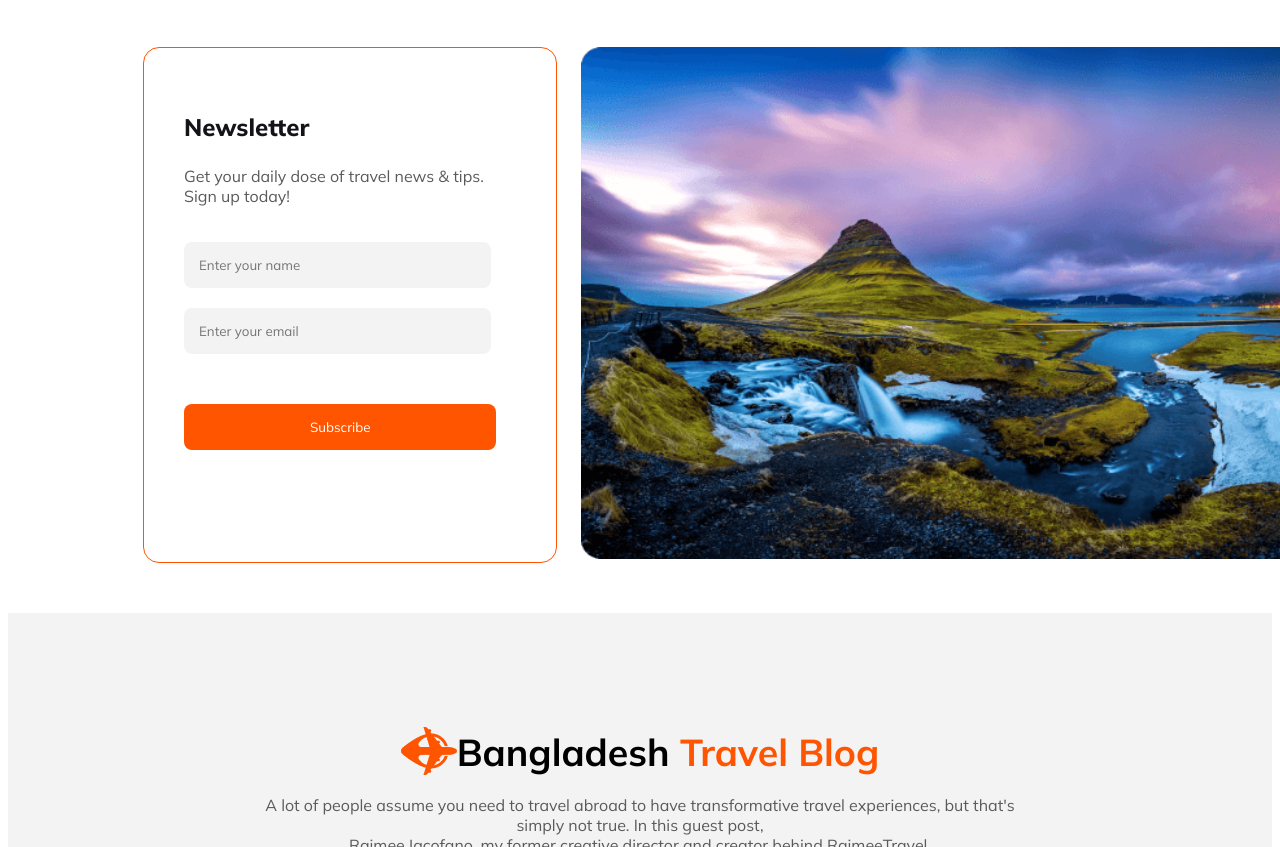
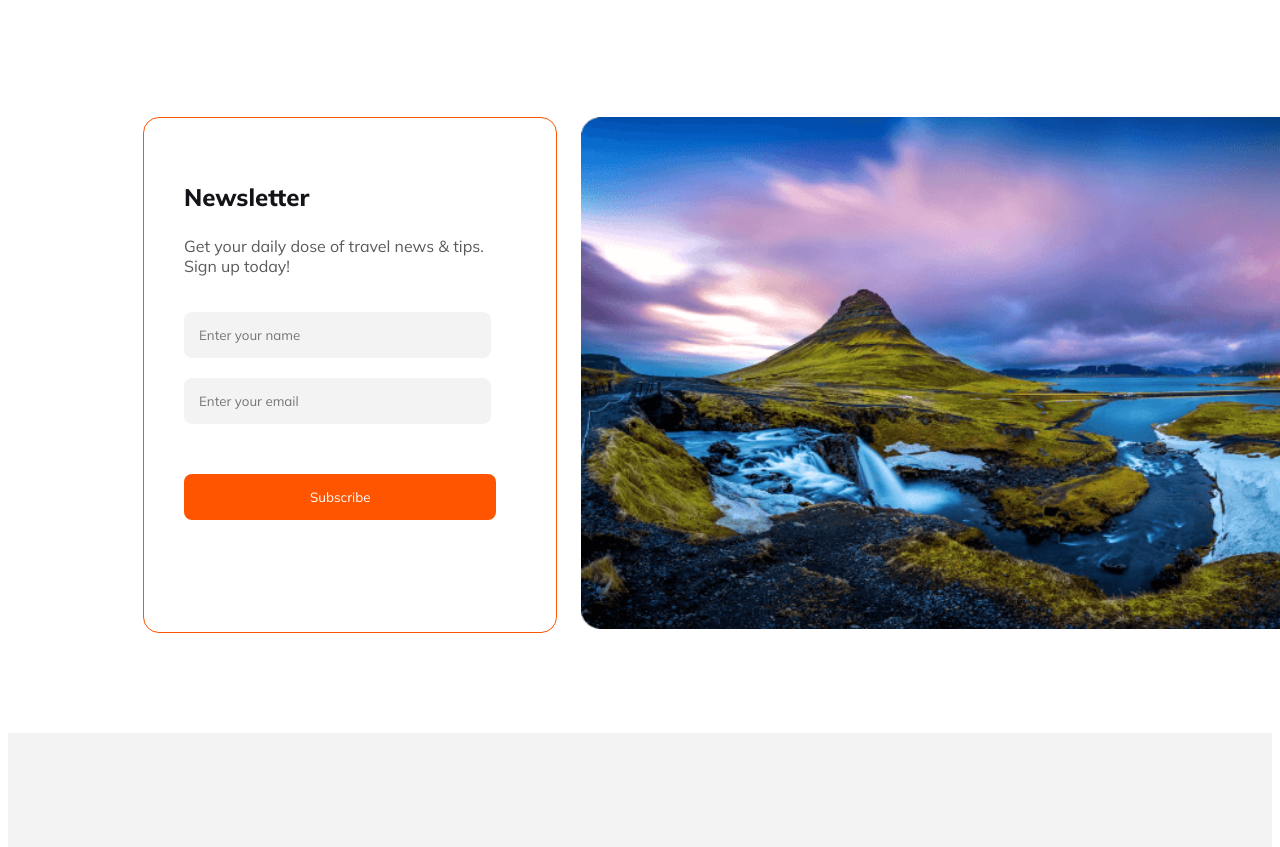
Before and after one commit to abdullahrafi1234/second-assignment, a plain HTML site: page index.html in a window 1280 px wide. Shown: the part 4155-5002 px from the top of the page. Drawn offline with Linux system fonts and the light colour scheme.

Commit message:
added footer margin

```diff
--- a/styles/styles.css
+++ b/styles/styles.css
@@ -228,7 +228,8 @@ button {
 
     border-radius: 8px;
     justify-content: space-between;
-    margin: 50px 135px;
+    margin: 120px 135px;
+    margin-bottom: 100px;
     display: flex;
     gap: 24px;
 }
```
